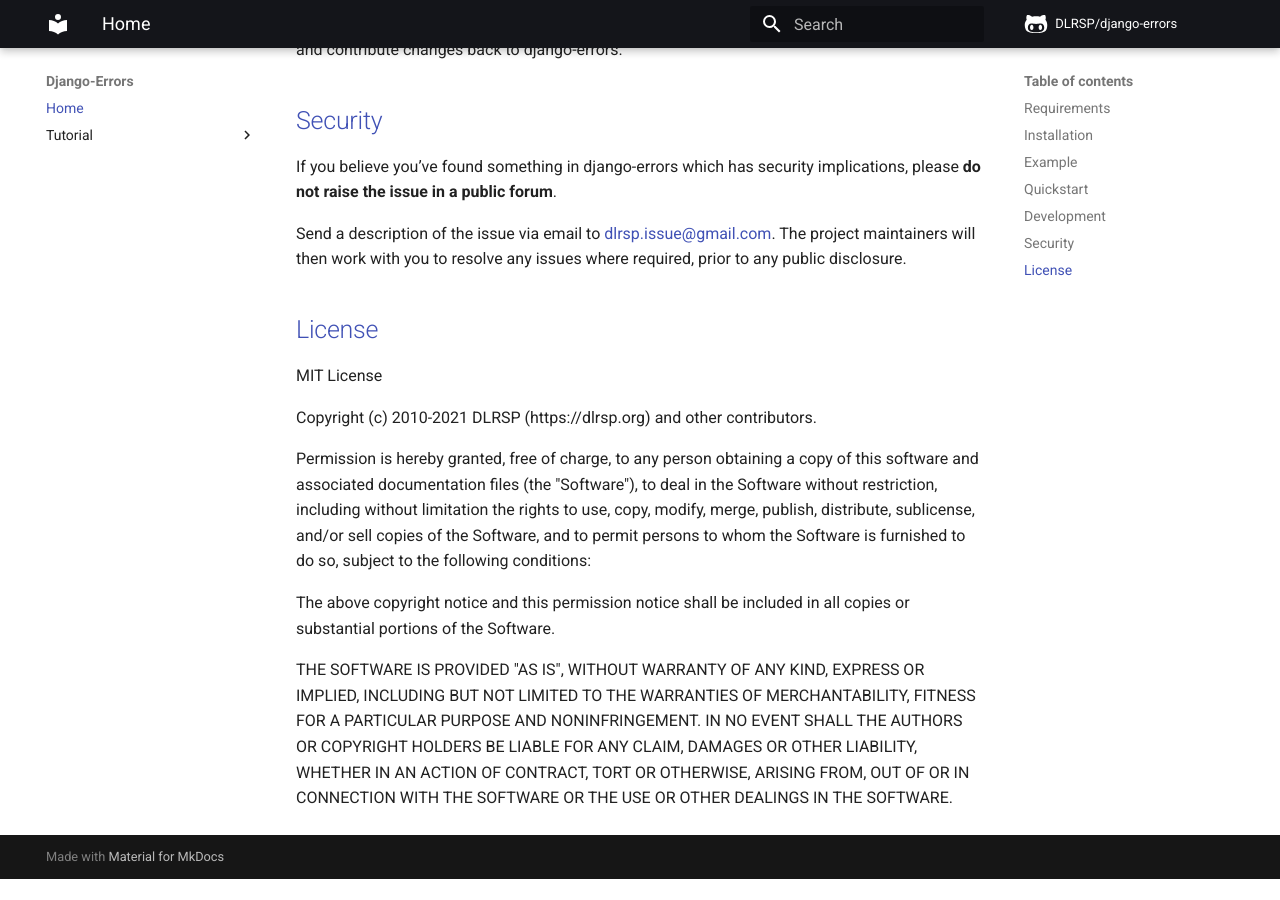
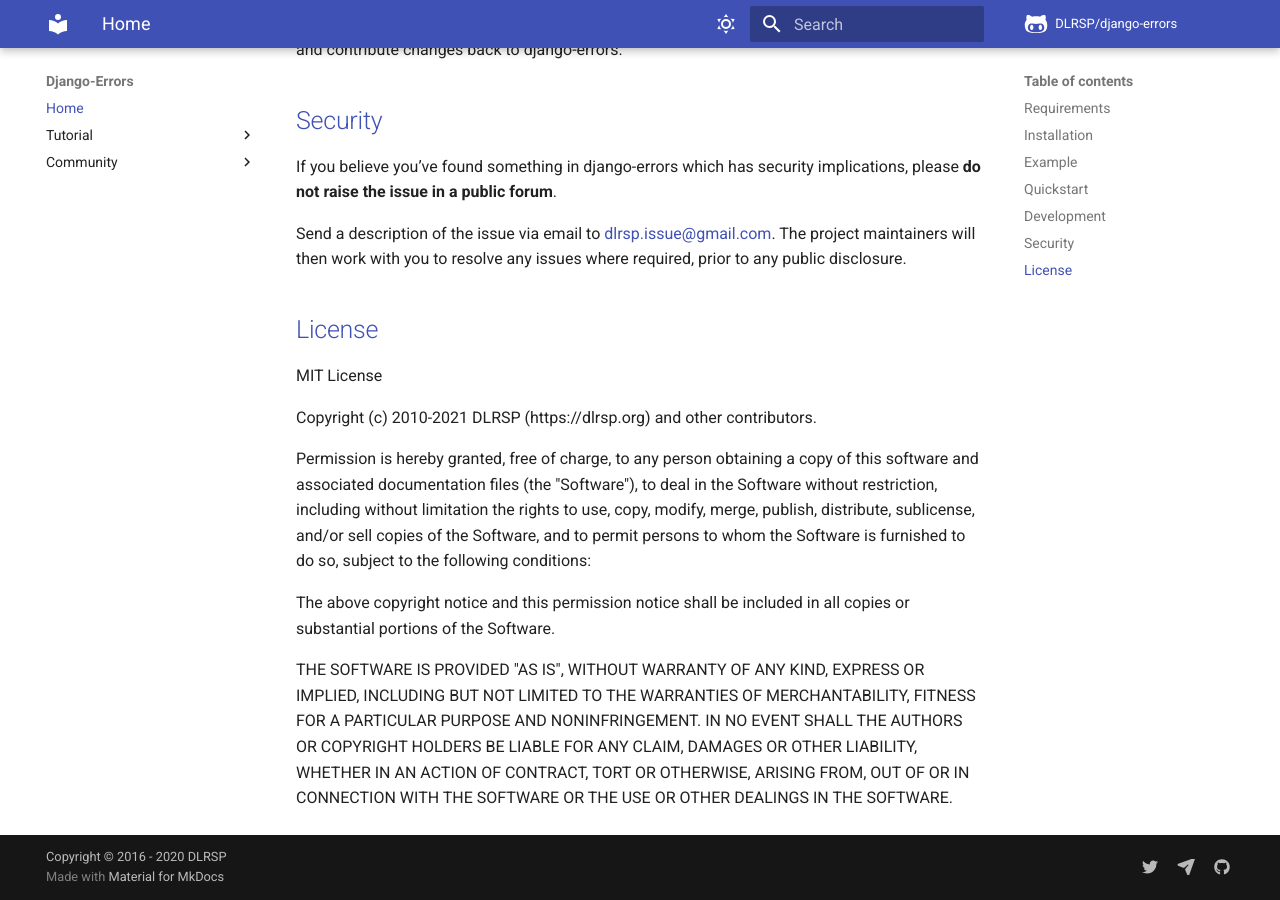
Before and after one commit to DLRSP/django-errors, an MkDocs documentation site: the page built from docs/index.md, in a window 1280 px wide and 900 px high, scrolled down 1857 px. Built offline with MkDocs 1.6.1 and Material for MkDocs 9.7.7, drawn with Linux system fonts in a browser that asks for light colours; comment, search, counter and statistics services are not loaded; before the commit the page ends 2736 px from its top, so only the background shows below that.

Commit message:
- update workflows

```diff
--- a/mkdocs.yml
+++ b/mkdocs.yml
@@ -8,8 +8,16 @@
 theme:
     name: 'material'
     palette:
-      primary: 'black'
-      accent: 'indigo'
+#      - primary: 'black'
+#      - accent: 'indigo'
+      - scheme: default
+        toggle:
+          icon: material/weather-sunny
+          name: Switch to dark mode
+      - scheme: slate #
+        toggle:
+          icon: material/weather-night
+          name: Switch to light mode
     features:
       - navigation.instant
       - navigation.top
@@ -28,6 +36,14 @@
   analytics:
     provider: google
     property: G-WL6PWX05L4
+  social:
+    - icon: fontawesome/brands/twitter
+      link: https://twitter.com/DlrspTwits
+      name: DLRSP on Twitter
+    - icon: fontawesome/solid/paper-plane
+      link: mailto:dlrsp.dev@gmail.com
+    - icon: fontawesome/brands/github
+      link: https://github.com/DLRSP
 
 markdown_extensions:
  - toc:
@@ -41,3 +57,8 @@
  - Home: 'index.md'
  - Tutorial:
     - 'Quickstart': 'tutorial/quickstart.md'
+ - Community:
+    - 'Contributing': 'community/contributing.md'
+    - 'Third-Party-Packages': 'community/third-party-packages.md'
+
+copyright: Copyright &copy; 2016 - 2020 DLRSP
```
Also changed, not shown: 2 other files.
